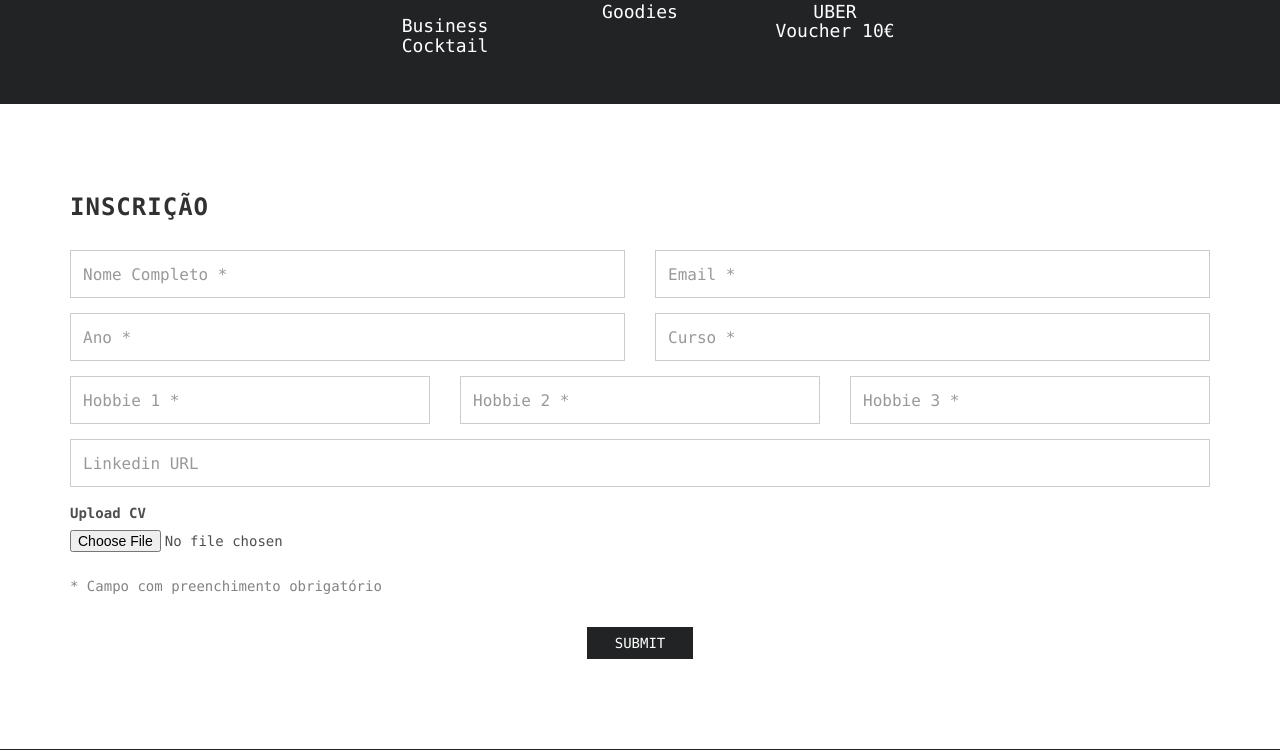
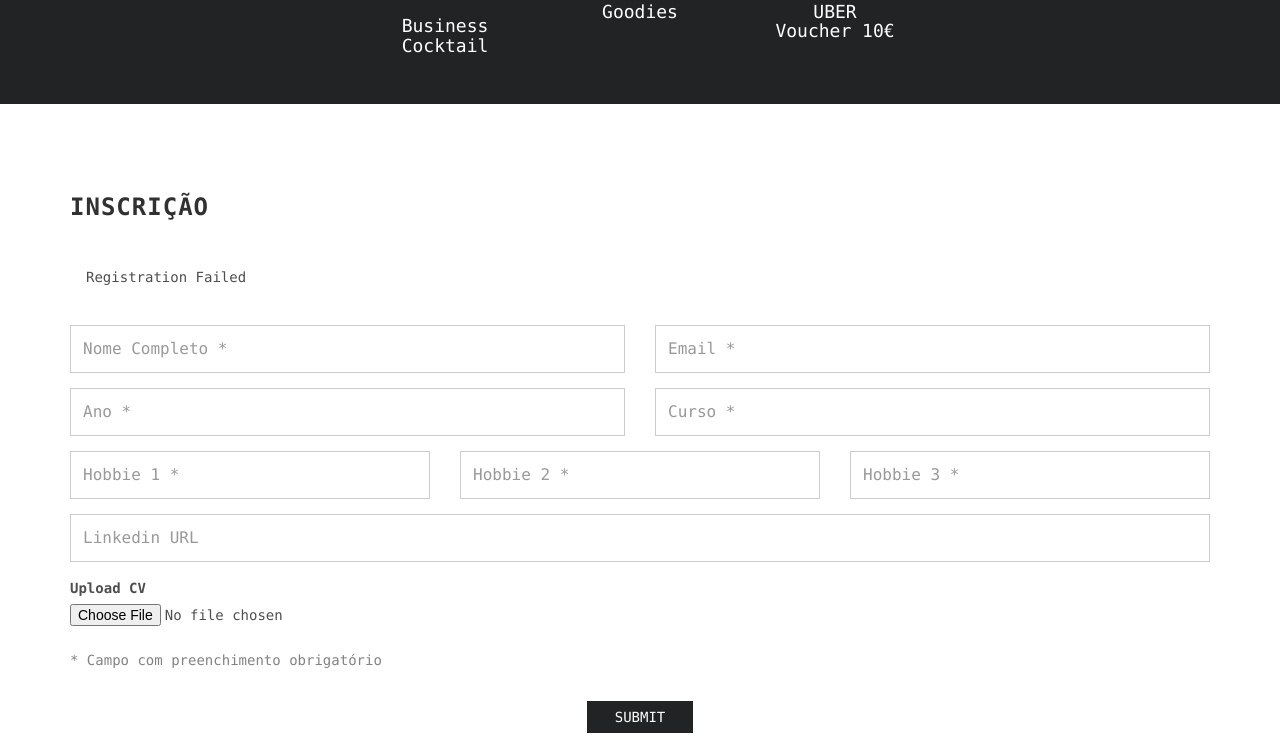
Before and after one commit to luisfmelo/ADATO, a PHP site: page / in a window 1280 px wide. Shown: the part 3669-4419 px from the top of the page. Run offline with PHP 8.4, Linux system fonts and the light colour scheme; some libraries are stand-ins or nearby versions.

Commit message:
fix success/failed message

```diff
--- a/index.php
+++ b/index.php
@@ -310,7 +310,7 @@
       </div>
       <form action="assets/php/contact.php" method="POST" id="registration-form" enctype="multipart/form-data">
         <div class="row">
-          <div class="col-md-12" id="registration-msg" style="display:none;"<?php if(!isset($_GET['success'])) { ?> <?php } ?>>
+          <div class="col-md-12" id="registration-msg" <?php if(isset($_GET['success'])) { ?> style="display:none;" <?php } ?>>
             <div class="alert <?php if(isset($_GET['success'])) { if(boolval($_GET['success'])) echo 'alert-success'; else echo 'alert-danger'; }?>">
               <?php
               if(isset($_GET['success']) && boolval($_GET['success']))
```
